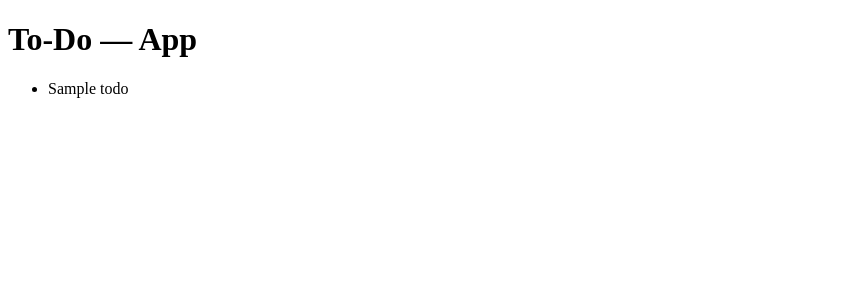
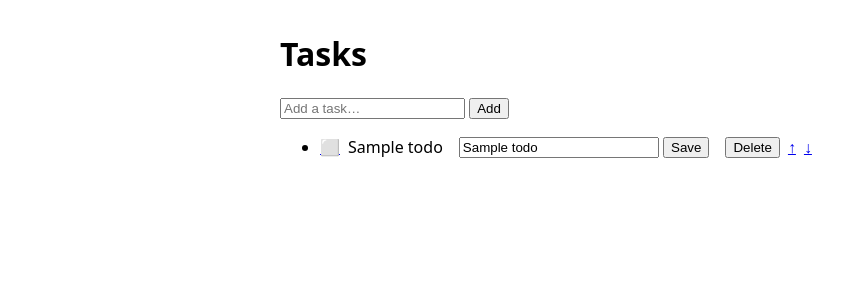
Before and after one commit to eece-4081-fall-2025/oluwakanyinsola_wole-adetayo_todo, a Django app: template five/templates/five/index.html in a window 1280 px wide. Shown: the top 300 px of the page, without its empty margins (0-864 px from the left). Run offline with Django 3.2, Linux system fonts and the light colour scheme; the template is opened without the code that fills it: most values are stand-ins (such as "Sample title", 1, 10 or a date in 2020).

Commit message:
MVP: deliver Epic 1 (create/edit/delete/toggle with minimal UI)

```diff
--- a/five/templates/five/index.html
+++ b/five/templates/five/index.html
@@ -1,15 +1,59 @@
 <!doctype html>
 <html>
-<head><meta charset="utf-8"><title>Five — Todos</title></head>
+<head>
+  <meta charset="utf-8">
+  <title>ToDo MVP</title>
+  <style>
+    body { font-family: system-ui, sans-serif; max-width: 720px; margin: 2rem auto; }
+    li { margin:.25rem 0; }
+    s { color: #777; }
+    form.inline { display:inline; margin-left:.5rem; }
+    .row { display:flex; gap:.5rem; align-items:center; }
+  </style>
+</head>
 <body>
-<h1>To-Do — App</h1>
-<ul>
-{% for t in todos %}
-<li>{{ t.title }} {% if t.completed %}(done){% endif %}</li>
-{% empty %}
-<li>No todos yet</li>
-{% endfor %}
+  <h1>Tasks</h1>
 
-</ul>
+  <!-- Create -->
+  <form method="post" action="{% url 'five:task_create' %}">
+    {% csrf_token %}
+    <input name="title" placeholder="Add a task…" required>
+    <button type="submit">Add</button>
+  </form>
+
+  <ul>
+    {% for t in todos %}
+      <li>
+        <div class="row">
+          <!-- Toggle complete -->
+          <a href="{% url 'five:task_toggle' t.pk %}">
+            {% if t.completed %}✅{% else %}⬜️{% endif %}
+          </a>
+
+          <!-- Title (strike-through if completed) -->
+          {% if t.completed %}<s>{{ t.title }}</s>{% else %}{{ t.title }}{% endif %}
+
+          <!-- Inline quick edit (title) -->
+          <form class="inline" method="post" action="{% url 'five:task_edit' t.pk %}">
+            {% csrf_token %}
+            <input name="title" value="{{ t.title }}" style="width:12rem">
+            <button type="submit">Save</button>
+          </form>
+
+          <!-- Delete -->
+          <form class="inline" method="post" action="{% url 'five:task_delete' t.pk %}">
+            {% csrf_token %}
+            <button type="submit">Delete</button>
+          </form>
+
+          <!-- Reorder (stub works, optional for MVP) -->
+          <a href="{% url 'five:task_move' t.pk 'up' %}">↑</a>
+          <a href="{% url 'five:task_move' t.pk 'down' %}">↓</a>
+        </div>
+      </li>
+    {% empty %}
+      <li>No tasks yet.</li>
+    {% endfor %}
+  </ul>
 </body>
 </html>
--- a/five/views.py
+++ b/five/views.py
@@ -5,7 +5,7 @@ from django.http import HttpResponseBadRequest
 from .models import Todo
 
 def index(request):
-    todos = Todo.objects.order_by('-created_at') if hasattr(Todo, 'objects') else []
+    todos = Todo.objects.order_by('-created_at')
     return render(request, "five/index.html", {"todos": todos})
 
 
```
